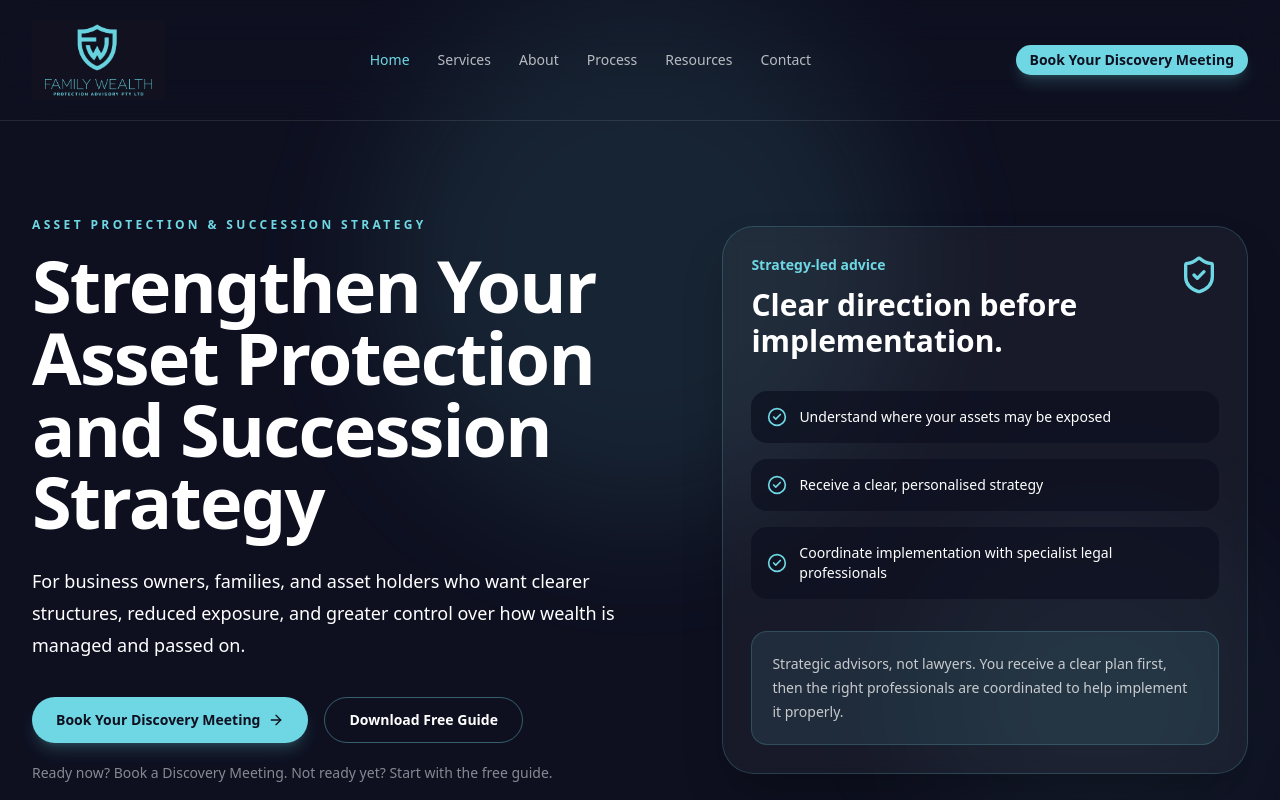
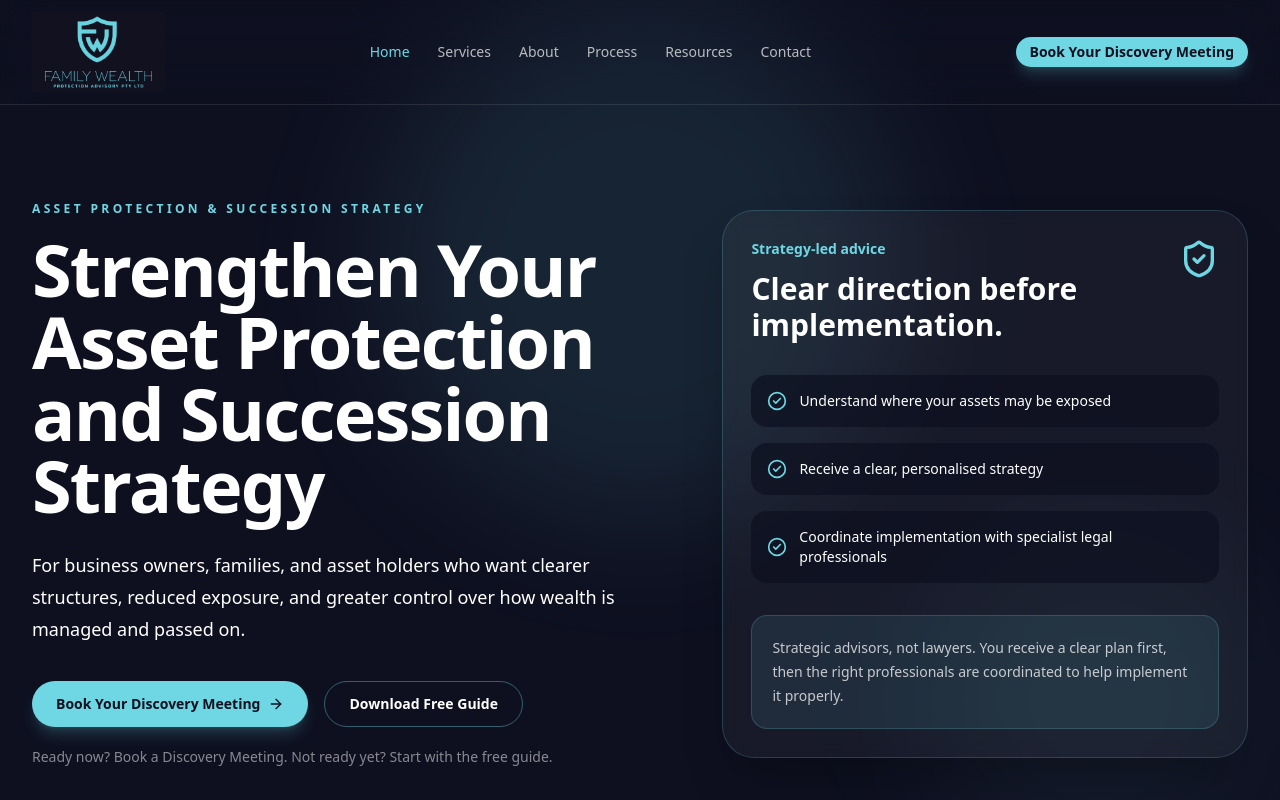
Before and after one commit to fwpadvisory/fwp-website, a React (Vite) app: page / in a window 1280 px wide. Shown: the top 800 px of the page. Built offline with nearby package versions, Linux system fonts and the light colour scheme.

Commit message:
Update App.jsx

```diff
--- a/src/App.jsx
+++ b/src/App.jsx
@@ -767,7 +767,7 @@
       </div>
 
       <header className="sticky top-0 z-50 border-b border-white/10 bg-[#0E1020]/88 backdrop-blur-xl">
-        <div className="mx-auto flex max-w-7xl items-center justify-between gap-8 px-6 py-5 lg:px-8">
+        <div className="mx-auto flex max-w-7xl items-center justify-between px-6 py-3 lg:px-8">
           <LogoMark href="#/home" />
           <nav className="hidden flex-1 items-center justify-center gap-3 text-sm text-white/70 md:flex lg:gap-5 xl:gap-7">
             {pages.map((item) => (
```
